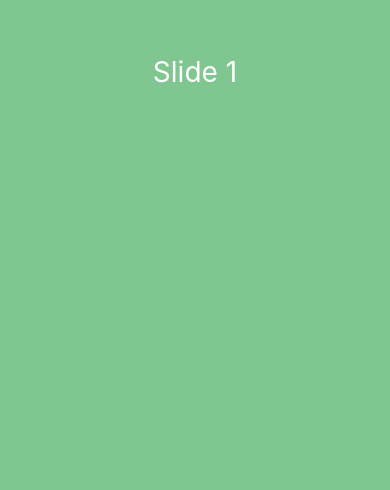
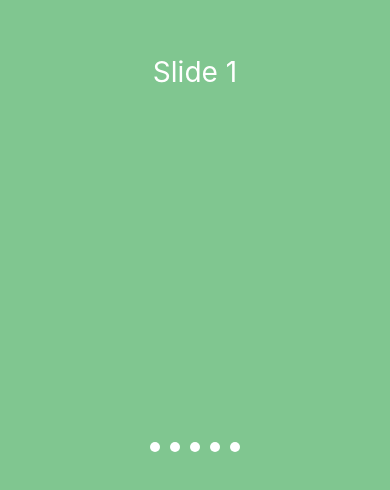
Before and after one commit to kiki-le-singe/tell-me-a-story-ai, a React Native app: screen /Intro in a window 390 px wide. Shown: the part 350-840 px from the top of the page. Built offline with nearby package versions, Linux system fonts and the light colour scheme.

Commit message:
[WIP] Implement Pagination

```diff
--- /dev/null
+++ b/src/screens/Intro/components/DotItem/index.tsx
@@ -0,0 +1,18 @@
+import * as React from 'react';
+import {View, StyleSheet} from 'react-native';
+import {DotProps} from './types';
+
+function DotItem({index}: DotProps): JSX.Element {
+  return <View style={styles.container} />;
+}
+
+const styles = StyleSheet.create({
+  container: {
+    width: 10,
+    height: 10,
+    borderRadius: 10,
+    backgroundColor: 'white',
+  },
+});
+
+export default DotItem;
--- /dev/null
+++ b/src/screens/Intro/components/DotItem/types/index.tsx
@@ -0,0 +1,5 @@
+import React from 'react';
+
+export type DotProps = React.PropsWithChildren<{
+  index: number;
+}>;
--- a/src/screens/Intro/index.tsx
+++ b/src/screens/Intro/index.tsx
@@ -3,6 +3,7 @@ import {StyleSheet, ScrollView, Text, View} from 'react-native';
 
 import {IntroScreenProps} from '../../routes/types';
 import SlideItem from './components/SlideItem';
+import DotItem from './components/DotItem';
 import {TIntro, TStyles} from './types';
 
 const data: TIntro[] = [
@@ -24,6 +25,16 @@ function IntroScreen({navigation}: IntroScreenProps): JSX.Element {
     ));
   }
 
+  function renderPagination(): JSX.Element {
+    return (
+      <View style={styles.pagination}>
+        {data.map((element, index) => (
+          <DotItem key={`Pagination_${index}`} index={index} />
+        ))}
+      </View>
+    );
+  }
+
   return (
     <>
       <ScrollView
@@ -33,6 +44,7 @@ function IntroScreen({navigation}: IntroScreenProps): JSX.Element {
         pagingEnabled>
         {renderSlideItems()}
       </ScrollView>
+      {renderPagination()}
     </>
   );
 }
@@ -70,6 +82,14 @@ const styles: TStyles = StyleSheet.create({
     color: 'white',
     fontSize: 28,
   },
+  pagination: {
+    flexDirection: 'row',
+    gap: 10,
+    position: 'absolute',
+    bottom: '5%',
+    justifyContent: 'center',
+    width: '100%',
+  },
 });
 
 export default IntroScreen;
```
